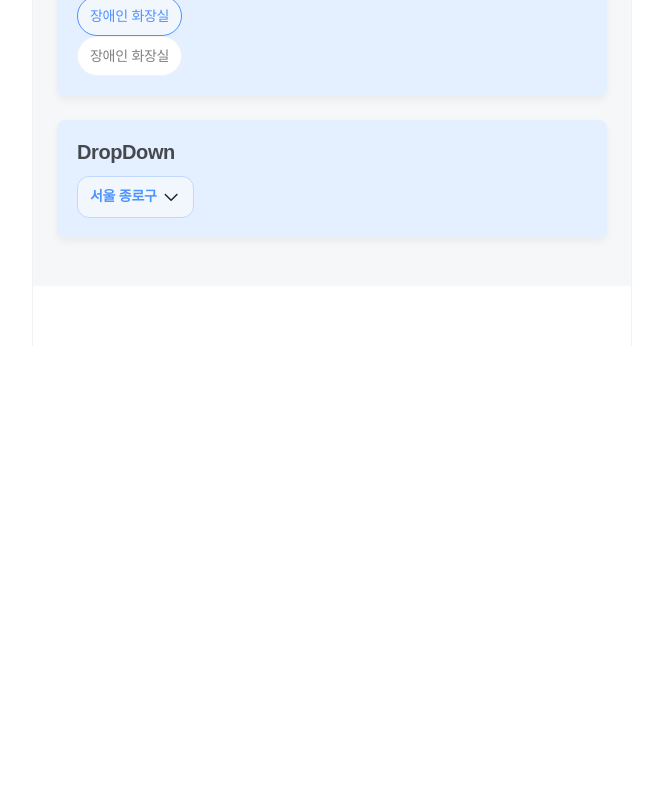
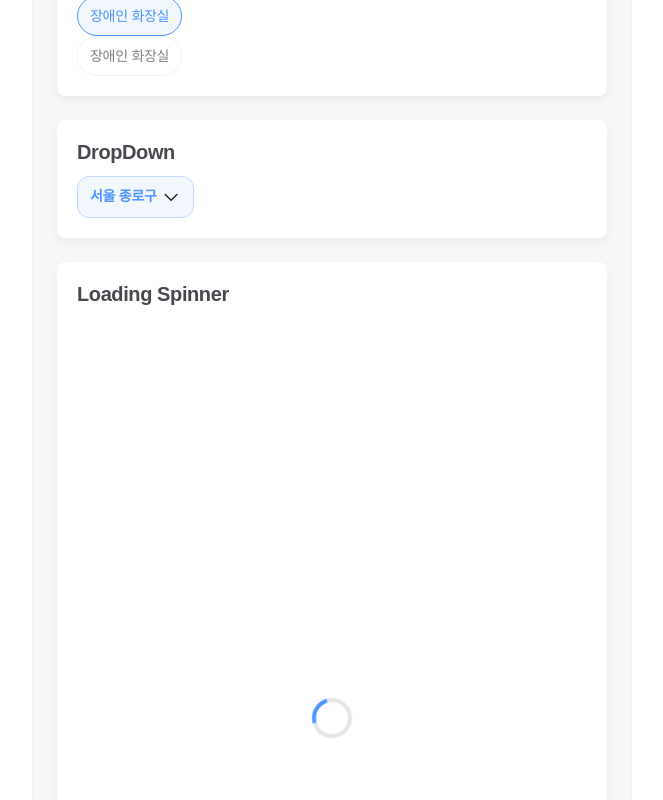
Before and after one commit to HELLO-FIT/FE_HELLO-FIT, a Next.js app: page /preview in a window 1280 px wide. Shown: the part 2060-2860 px from the top of the page, without its empty margins (308-971 px from the left). Before the commit the page ends 2406 px from the top, so only its background shows below. Built offline with nearby package versions, Linux system fonts and the light colour scheme; a web font is replaced by a local one.

Commit message:
Feat: LoadingSpinner Component

```diff
--- /dev/null
+++ b/src/components/LoadingSpinner/LoadingSpinner.module.scss
@@ -0,0 +1,27 @@
+@import '@/styles/globals.scss';
+
+.spinnerContainer {
+  display: flex;
+  justify-content: center;
+  align-items: center;
+  width: 100%;
+  height: 100vh;
+}
+
+.spinner {
+  border: 4px solid rgba(0, 0, 0, 0.1);
+  width: 40px;
+  height: 40px;
+  border-radius: 50%;
+  border-left-color: $blue60;
+  animation: spin 1s linear infinite;
+}
+
+@keyframes spin {
+  0% {
+    transform: rotate(0deg);
+  }
+  100% {
+    transform: rotate(360deg);
+  }
+}
--- /dev/null
+++ b/src/components/LoadingSpinner/index.tsx
@@ -0,0 +1,10 @@
+import React from 'react';
+import styles from './LoadingSpinner.module.scss';
+
+export default function LoadingSpinner() {
+  return (
+    <div className={styles.spinnerContainer}>
+      <div className={styles.spinner}></div>
+    </div>
+  );
+}
--- a/src/pages/preview/index.tsx
+++ b/src/pages/preview/index.tsx
@@ -13,6 +13,7 @@ import Checkbox from '@/components/Checkbox/Checkbox';
 import SearchBar from '@/components/SearchBar/SearchBar';
 import Chips from '@/components/Button/Chips';
 import DropDown from '@/components/DropDown';
+import LoadingSpinner from '@/components/LoadingSpinner'; // LoadingSpinner 추가
 
 export default function Preview() {
   return (
@@ -98,16 +99,21 @@ export default function Preview() {
         <SearchBar />
       </section>
 
-      <section className={styles.sectionBlue}>
+      <section className={styles.section}>
         <h2 className={styles.sectionTitle}>Chips</h2>
         <Chips text="장애인 화장실" chipState="label" />
         <Chips text="장애인 화장실" chipState="checked" />
         <Chips text="장애인 화장실" chipState="unchecked" />
       </section>
 
-      <section className={styles.sectionBlue}>
+      <section className={styles.section}>
         <h2 className={styles.sectionTitle}>DropDown</h2>
         <DropDown />
+      </section>
+
+      <section className={styles.section}>
+        <h2 className={styles.sectionTitle}>Loading Spinner</h2>
+        <LoadingSpinner />
       </section>
     </div>
   );
--- a/src/pages/preview/preview.module.scss
+++ b/src/pages/preview/preview.module.scss
@@ -12,7 +12,7 @@
   color: $gray90;
   text-align: center;
 }
-
+// 요소 색상에 맞춰 가시성이 더 높은 색상을 선택하여 사용하기
 .section {
   background-color: $white;
   padding: 20px;
@@ -21,13 +21,13 @@
   box-shadow: 0 4px 8px rgba(0, 0, 0, 0.05);
 }
 
-.sectionBlue {
-  background-color: $blue10;
-  padding: 20px;
-  margin-bottom: 24px;
-  border-radius: 8px;
-  box-shadow: 0 4px 8px rgba(0, 0, 0, 0.05);
-}
+// .sectionBlue {
+//   background-color: $blue10;
+//   padding: 20px;
+//   margin-bottom: 24px;
+//   border-radius: 8px;
+//   box-shadow: 0 4px 8px rgba(0, 0, 0, 0.05);
+// }
 
 .sectionTitle {
   @include T20B;
```
